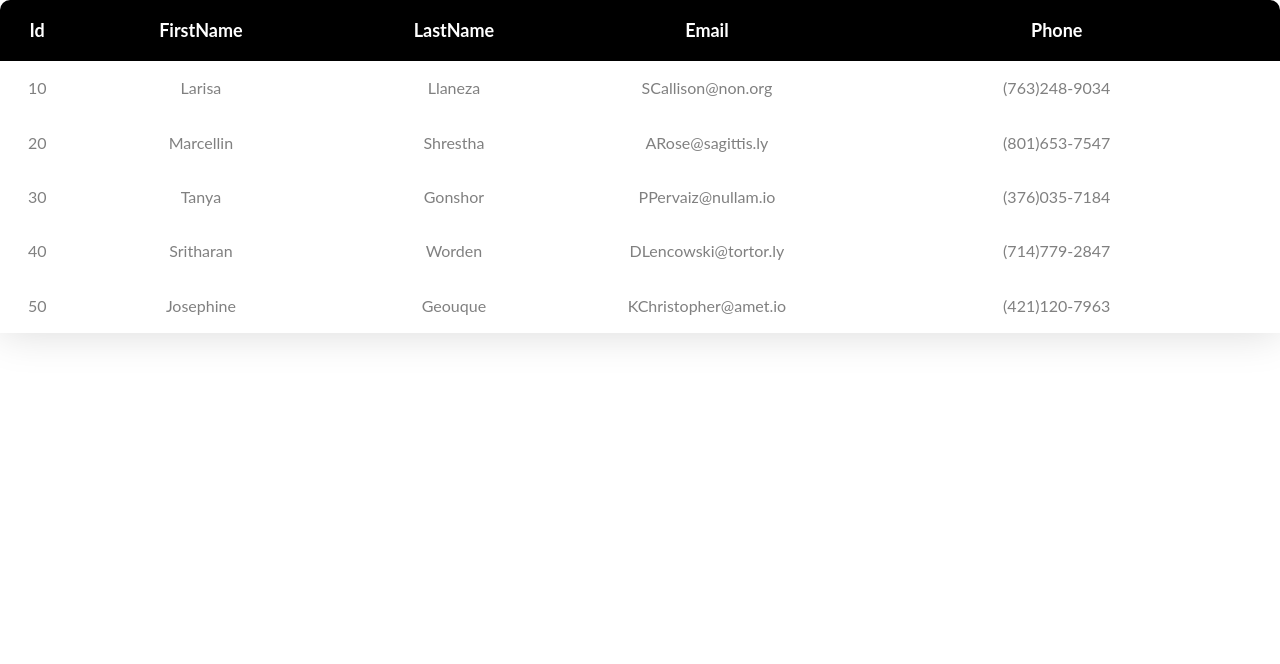
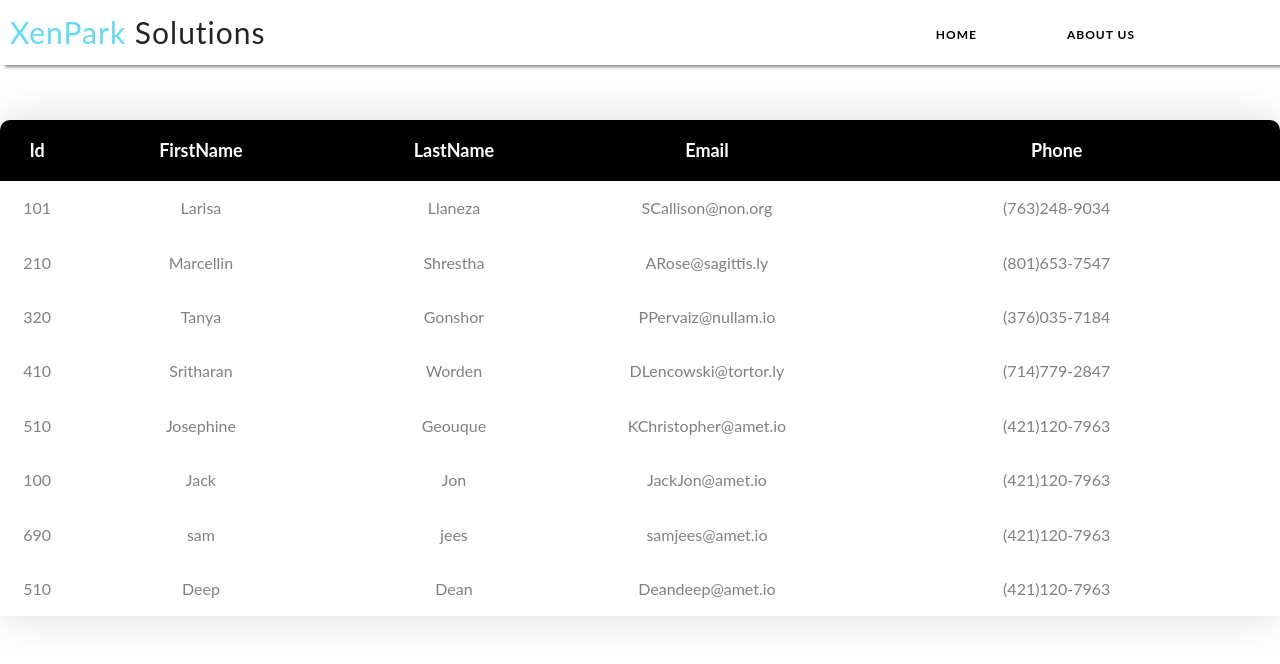
Before and after one commit to Rahul-bakawale/Search-user, a React (Create React App) app in the folder search-user/: page / in a window 1280 px wide. Shown: the top 664 px of the page. Built offline with nearby package versions, Linux system fonts and the light colour scheme.

Commit message:
Add table data and use fixed css issues

```diff
--- a/search-user/src/App.js
+++ b/search-user/src/App.js
@@ -8,7 +8,7 @@ function App() {
   return (
    <>
     <List/>
-    {/* <Header/> */}
+    <Header/>
    </>
   );
 }
--- a/search-user/src/Assets/Css/style.css
+++ b/search-user/src/Assets/Css/style.css
@@ -12,7 +12,6 @@
 
   header{
     display: flex;
-    z-index: 1;
     justify-content: space-between;
     align-items: center;
     box-shadow: 5px 2px 3px rgb(17 16 16 / 50%);
@@ -173,6 +172,8 @@
   }
 
   #table-wrapper {
+    margin-top: 120px;
+
     box-shadow: 0 0px 40px 0px rgba(0, 0, 0, 0.15);
   }
 
@@ -183,7 +184,7 @@
   }
 
   #table-data {
-    max-height: 500px;
+    max-height: 100px;
     overflow-y: overlay;
   }
 
--- a/search-user/src/Components/UserList/UserData.js
+++ b/search-user/src/Components/UserList/UserData.js
@@ -1,37 +1,59 @@
 export const data = [
   {
-    id: "10",
+    id: "101",
     firstName:"Larisa",
     lastName:"Llaneza",
     email:"SCallison@non.org",
     phone:"(763)248-9034",
   },
   {
-    id: "20",
+    id: "210",
     firstName:"Marcellin",
     lastName:"Shrestha",
     email:"ARose@sagittis.ly",
     phone:"(801)653-7547",
   },
   {
-    id: "30",
+    id: "320",
     firstName:"Tanya",
     lastName:"Gonshor",
     email:"PPervaiz@nullam.io",
     phone:"(376)035-7184",
   },
   {
-    id: "40",
+    id: "410",
     firstName:"Sritharan",
     lastName:"Worden",
     email:"DLencowski@tortor.ly",
     phone:"(714)779-2847",
   },
   {
-    id: "50",
+    id: "510",
     firstName:"Josephine",
     lastName:"Geouque",
     email:"KChristopher@amet.io",
     phone:"(421)120-7963",
   },
+  {
+    id: "100",
+    firstName:"Jack",
+    lastName:"Jon",
+    email:"JackJon@amet.io",
+    phone:"(421)120-7963",
+  },
+  {
+    id: "690",
+    firstName:"sam",
+    lastName:"jees",
+    email:"samjees@amet.io",
+    phone:"(421)120-7963",
+  },
+  {
+    id: "510",
+    firstName:"Deep",
+    lastName:"Dean",
+    email:"Deandeep@amet.io",
+    phone:"(421)120-7963",
+  },
+
 ]
```
Also changed, not shown: search-user/src/Components/UserList/List.js (+0 -35 lines).
